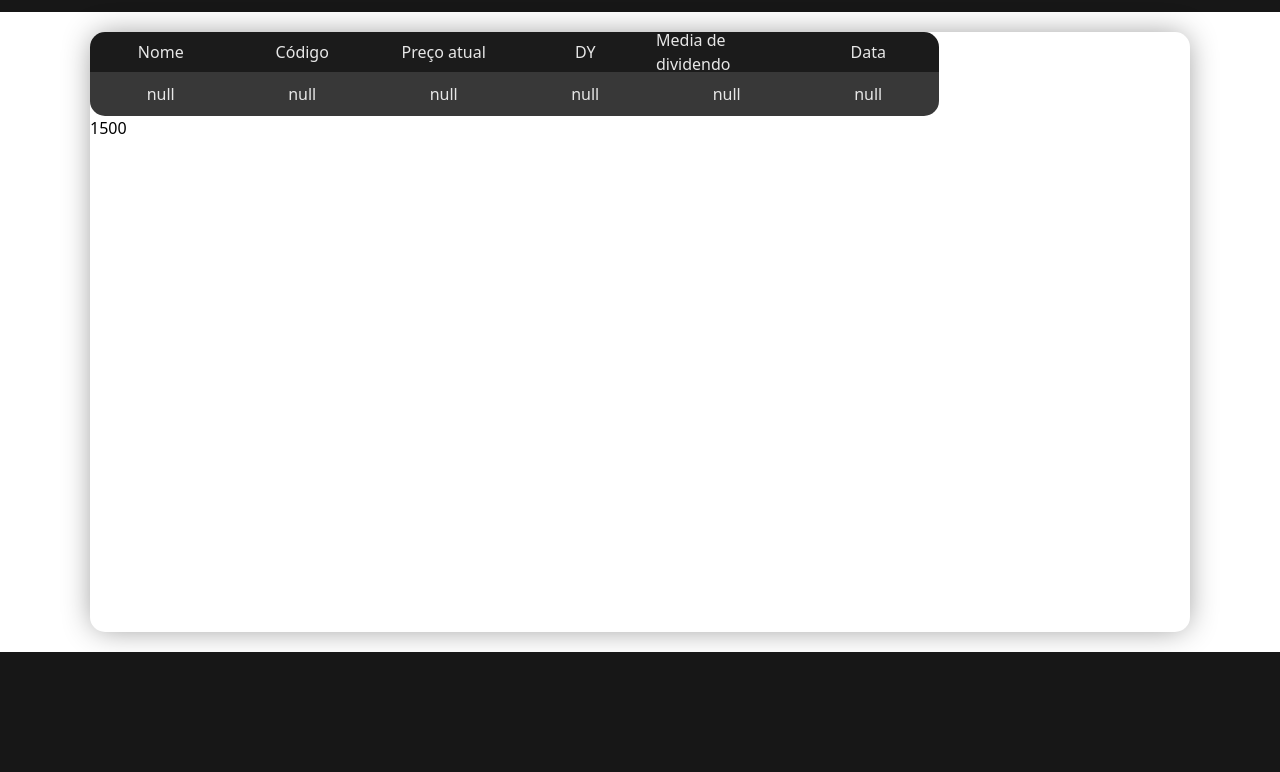
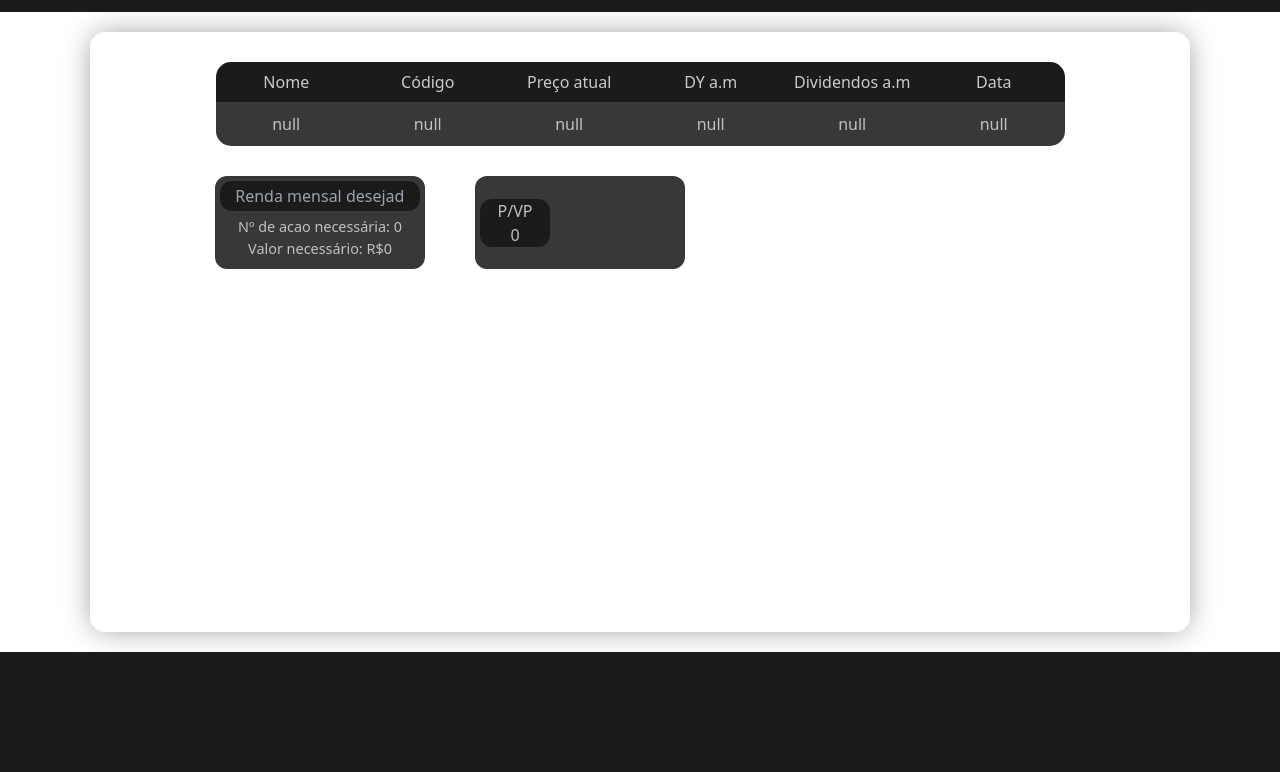
Before and after one commit to gustavovianaveiga/Renda-passiva-automatica, a plain HTML site: page home/index.html in a window 1280 px wide. Shown: the part 68-840 px from the top of the page. Drawn offline with nearby package versions, Linux system fonts and the light colour scheme.

Commit message:
backup b2b 27/12 14:30

```diff
--- a/home/bolsa.js
+++ b/home/bolsa.js
@@ -7,70 +7,57 @@ function buscar() {
     const data = document.querySelector('#data');
     const DY = document.querySelector('#DY');
     const numerodeativonecessario = document.querySelector('#numerodeativonecessario');
+    const pvptext = document.querySelector('#pvptext');
+    const valordeativonecessario = document.querySelector('#valordeativonecessario');
     const rendadesejada = document.querySelector('#rendadesejada').value;
-
-
+    let acaoorfii = ""
+    if (ticketbusca[4] == "1") { acaoorfii = "fiis" } else { acaoorfii = "acoes" }
     fetch('https://fintz.herokuapp.com/api/b3/proventos?ticker=' +
         ticketbusca + '&size=15&sort=dataPagamento,desc').then(resposta => {
         return resposta.json()
     }).then(function(corpo) {
-
         let value = 0
-
         for (let i = 0; i < corpo.length; i++) {
             value = parseFloat(corpo[i].valor) + value
         }
         console.log("a " + ticketbusca + " pagou R$" + value.toFixed(2) + " no ultimo ano");
         console.log("cerca de R$" + (value / 12).toFixed(2) + " por mês");
-
-        // altaração da tabela info
-
-
-
-
     })
-    fetch('https://fintz.herokuapp.com/api/b3/proventos?ticker=' + ticketbusca + '&size=12&sort=dataCom,desc&tipo=Dividendo').then(resposta => {
+    let tipo = ""
+    if (acaoorfii == 'fiis') { tipo = '' } else { tipo = '&tipo=Dividendo' }
+    fetch('https://fintz.herokuapp.com/api/b3/proventos?ticker=' + ticketbusca + '&size=12&sort=dataCom,desc' + tipo).then(resposta => {
         return resposta.json()
     }).then(function(corpo) {
-
         nome.innerHTML = (corpo[0].nomeEmpresa).toLowerCase();
         let value = 0
 
         for (let i = 0; i < corpo.length; i++) {
             value = parseFloat(corpo[i].valor) + value
         }
-        media = value / corpo.length
+        media = value / 12
         ultimodividendo.innerHTML = "R$" + (media).toFixed(2)
         data.innerHTML = corpo[0].dataPagamento
-
-        fetch('https://fintz.herokuapp.com/api/b3/acoes/' + ticketbusca + "/preco").then(resposta => {
+        fetch('https://fintz.herokuapp.com/api/b3/' + acaoorfii + '/' + ticketbusca + "/preco").then(resposta => {
             return resposta.json()
         }).then(function(corpo2) {
-
             ticket.innerHTML = corpo2.ticker
             valor.innerHTML = "R$" + corpo2.preco
+            const ativosnecessariosresult = (rendadesejada / media).toFixed(0)
+            numerodeativonecessario.innerHTML = "Nº de " + corpo[0].categoria + " necessária: " + ativosnecessariosresult
+            valordeativonecessario.innerHTML = "Valor necessário: R$" + (ativosnecessariosresult * corpo2.preco).toFixed(0)
+            DY.innerHTML = ((media * 100) / corpo2.preco).toFixed(2) + "%"
+            fetch('https://fintz.herokuapp.com/api/b3/' + acaoorfii + '/' + ticketbusca + "/indicadores").then(resposta => {
+                return resposta.json()
+            }).then(function(corpo2) {
+                if (acaoorfii == 'fiis') {} else { DY.innerHTML = parseFloat(corpo2.dy).toFixed(2) + "%" }
+                if (corpo2.pvp === undefined) { pvptext.innerHTML = "0" } else { pvptext.innerHTML = "   " + corpo2.pvp }
+
+                if (parseFloat(corpo2.pvp) >= 1) { pvptext.style.color = "#007400" }
+                if (parseFloat(corpo2.pvp) < 1) { pvptext.style.color = "#d9c800" }
+                if (parseFloat(pvptext.innerHTML) < 0.79) { pvptext.style.color = "#bd0000" }
 
 
-            const ativosnecessariosresult = (rendadesejada / media).toFixed(0)
-            numerodeativonecessario.innerHTML = "Nº de " + corpo[0].categoria + "necessárias: " + ativosnecessariosresult
+            })
         })
-
-
-
-
-        console.log(corpo);
-        console.log(media);
-    })
-
-
-    fetch('https://fintz.herokuapp.com/api/b3/acoes/' + ticketbusca + "/indicadores").then(resposta => {
-        return resposta.json()
-    }).then(function(corpo2) {
-
-        DY.innerHTML = parseFloat(corpo2.dy).toFixed(2) + "%"
-
-        console.log(corpo2);
-
-
     })
 }
--- a/home/index.html
+++ b/home/index.html
@@ -18,9 +18,9 @@
             <div id="null"></div>
 
             <div id="navlinks" class="flex items-center justify-between flex-col">
-                <a href="">home</a>
-                <a href="">ajuda</a>
-                <a href="">configurações</a>
+                <a href="" style="display: none;">home</a>
+                <a href="" style="display: none;">ajuda</a>
+                <a href="" style="display: none;">configurações</a>
                 <a href="logout.php"><img src="https://img.freepik.com/icones-gratis/sair_318-926141.jpg?auto=format&h=200" alt="logout"></a>
             </div>
             <div id="navbuttonnav" onClick="closenav()">
@@ -48,7 +48,7 @@
         </div>
     </header>
     <main class="flex items-center justify-center">
-        <div id="all" class="flex flex-col">
+        <div id="all" class="flex flex-col items-center ">
 
             <div id="stock" class="flex flex-col">
                 <div id="stockheader" class="flex  justify-around items-center">
@@ -62,10 +62,10 @@
                         <h3>Preço atual</h3><img src="https://cdn-icons-png.flaticon.com/512/130/130898.png" alt="" class="display-none">
                     </div>
                     <div class="flex items-center justify-center headernomes">
-                        <h3>DY</h3><img src="https://cdn-icons-png.flaticon.com/512/130/130898.png" alt="" class="display-none">
+                        <h3>DY a.m</h3><img src="https://cdn-icons-png.flaticon.com/512/130/130898.png" alt="" class="display-none">
                     </div>
                     <div class="flex items-center justify-center headernomes">
-                        <h3>Media de dividendo</h3><img src="https://cdn-icons-png.flaticon.com/512/130/130898.png" alt="" class="display-none">
+                        <h3>Dividendos a.m</h3><img src="https://cdn-icons-png.flaticon.com/512/130/130898.png" alt="" class="display-none">
                     </div>
                     <div class="flex items-center justify-center headernomes">
                         <h3>Data</h3><img src="https://cdn-icons-png.flaticon.com/512/130/130898.png" alt="" class="display-none">
@@ -101,9 +101,20 @@
                     </div>
                 </div>
             </div>
-            <div id="objetivo">
-                <input type="text" placeholder="Renda mensal desejada" value="1500" id="rendadesejada">
-                <h3 id="numerodeativonecessario"></h3>
+            <div class="flex justify-between" id="width">
+                <div id="objetivo">
+                    <input type="text" placeholder="Renda mensal desejada" value="" id="rendadesejada">
+                    <h3 id="numerodeativonecessario">Nº de acao necessária: 0</h3>
+                    <h3 id="valordeativonecessario">Valor necessário: R$0
+                    </h3>
+                </div>
+                <div id="pvp">
+                    <div class="flex items-center justify-center flex-col">
+                        <h3>P/VP</h3>
+                        <h3 id="pvptext">0</h3>
+                    </div>
+                </div>
+                <div id="null2" style="width: 330px;"></div>
             </div>
 
         </div>
--- a/home/style.css
+++ b/home/style.css
@@ -16,9 +16,9 @@
 
 body,
 html {
-    --primary-color: rgb(23, 23, 23);
-    --secound-color: #0fff0f;
-    --text-color: #e7e7e7;
+    --primary-color: rgb(27, 27, 27);
+    --secound-color: rgb(56, 56, 56);
+    --text-color: #c1c1c1;
     height: 100%;
     display: flex;
     flex-direction: column;
@@ -71,6 +71,7 @@ nav {
 img[alt=logout] {
     width: 20px;
     filter: invert(90%);
+    margin-left: 6px;
 }
 
 #navbuttonheader {
@@ -128,6 +129,7 @@ img[alt=logout] {
     height: auto;
     width: auto;
     border-radius: 15px;
+    margin: 30px;
 }
 
 #stockfooter {
@@ -145,7 +147,8 @@ img[alt=logout] {
     cursor: pointer;
 }
 
-header input:focus-visible {
+header input:focus-visible,
+#rendadesejada:focus-visible {
     outline: none;
 }
 
@@ -168,8 +171,8 @@ header input {
     border-top-right-radius: 15px;
     height: 40px;
     width: 849px;
-    color: var(--text-color);
-    background: rgb(27, 27, 27);
+    color: #cbcbcb;
+    background: var(--primary-color);
 }
 
 .headernomes {
@@ -215,3 +218,54 @@ header input {
     color: var(--text-color);
     background: var(--primary-color);
 }
+
+#rendadesejada {
+    background: var(--primary-color);
+    color: var(--text-color);
+    border-radius: 12px;
+    padding: 15px;
+    height: 20px;
+    width: 95%;
+    margin: 5px;
+    margin-bottom: 0px;
+}
+
+#objetivo {
+    color: var(--text-color);
+    background: var(--secound-color);
+    width: 210px;
+    border-radius: 12px;
+    display: flex;
+    align-items: center;
+    flex-direction: column;
+}
+
+#width {
+    width: 850px;
+}
+
+#numerodeativonecessario {
+    margin-top: 5px;
+    font-size: 0.9rem;
+}
+
+#valordeativonecessario {
+    margin-bottom: 10px;
+    font-size: 0.9rem;
+}
+
+#pvp {
+    background: var(--secound-color);
+    width: 210px;
+    border-radius: 12px;
+    display: flex;
+    color: var(--text-color);
+    align-items: center;
+}
+
+#pvp div {
+    margin: 5px;
+    width: 70px;
+    border-radius: 12px;
+    background: var(--primary-color);
+}
```
